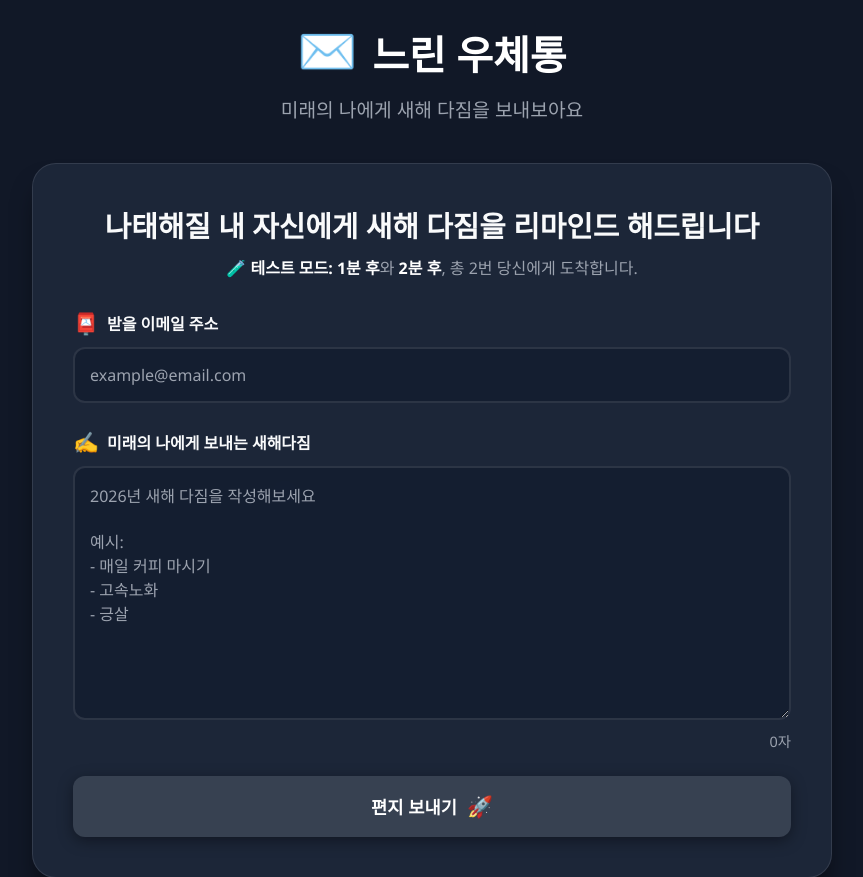
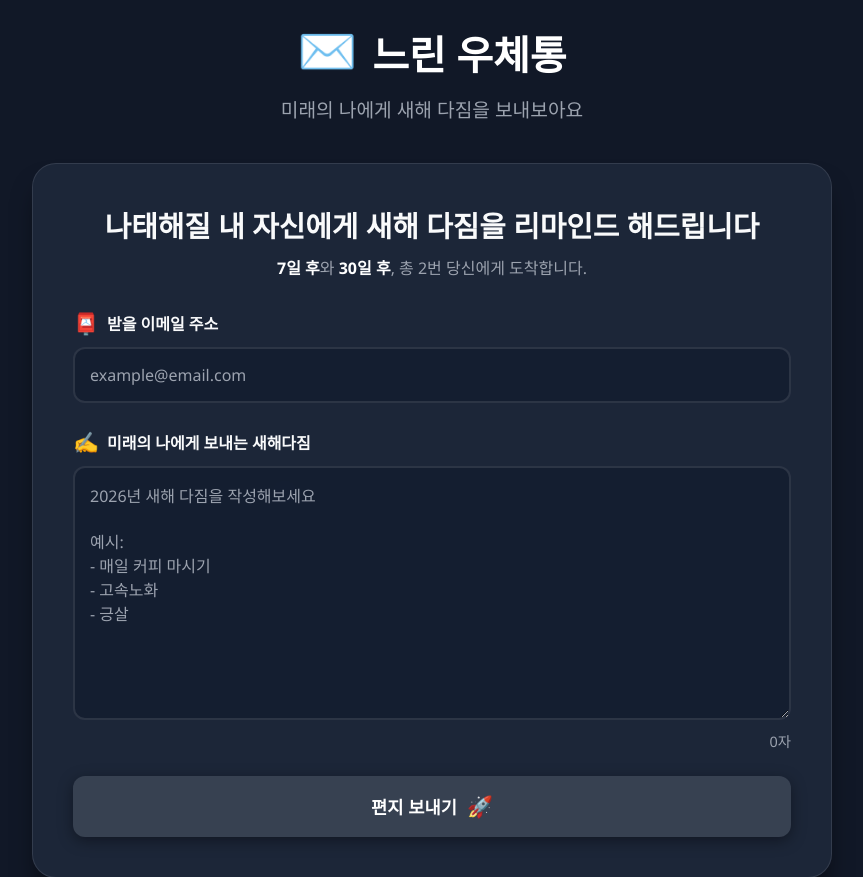
Before and after one commit to somineda/SlowMailbox, a FastAPI app: page / in a window 1280 px wide. Shown: the top 877 px of the page, without its empty margins (208-1071 px from the left). Run offline with FastAPI, Linux system fonts and the light colour scheme; parts of the project's set-up code (start-up, migrations or seed data) failed here and were passed over.

Commit message:
테스트 완료

```diff
--- a/main.py
+++ b/main.py
@@ -35,9 +35,9 @@ async def create_letter(letter: LetterCreate):
 
     now = datetime.now(timezone.utc)
 
-    #발송 시간 계산
-    send_at = now + timedelta(minutes=1)
-    second_send_at = now + timedelta(minutes=2)
+    #발송 시간 계산 (7일 후, 30일 후)
+    send_at = now + timedelta(days=7)
+    second_send_at = now + timedelta(days=30)
 
     #새 편지 생성
     db_letter = await Letter.create(
--- a/templates/index.html
+++ b/templates/index.html
@@ -21,7 +21,7 @@
             <div class="card">
                 <div class="card-header">
                     <h2>나태해질 내 자신에게 새해 다짐을 리마인드 해드립니다</h2>
-                    <p>🧪 <strong>테스트 모드:</strong> <strong>1분 후</strong>와 <strong>2분 후</strong>, 총 2번 당신에게 도착합니다.</p>
+                    <p><strong>7일 후</strong>와 <strong>30일 후</strong>, 총 2번 당신에게 도착합니다.</p>
                 </div>
 
                 <form id="letterForm">
@@ -69,8 +69,8 @@
                 <div class="modal-content">
                     <div class="modal-icon">✅</div>
                     <h2>편지가 발송되었습니다</h2>
-                    <p>🧪 테스트 모드: 1분 후와 2분 후에 이메일을 확인해보세요.</p>
-                    <p class="modal-detail">잠시 후 이메일함을 확인하세요! 📬</p>
+                    <p>7일 후와 30일 후에 이메일로 전달됩니다.</p>
+                    <p class="modal-detail">당신의 다짐을 응원합니다! 📬</p>
                     <button class="modal-btn" onclick="closeModal()">확인</button>
                 </div>
             </div>
```
